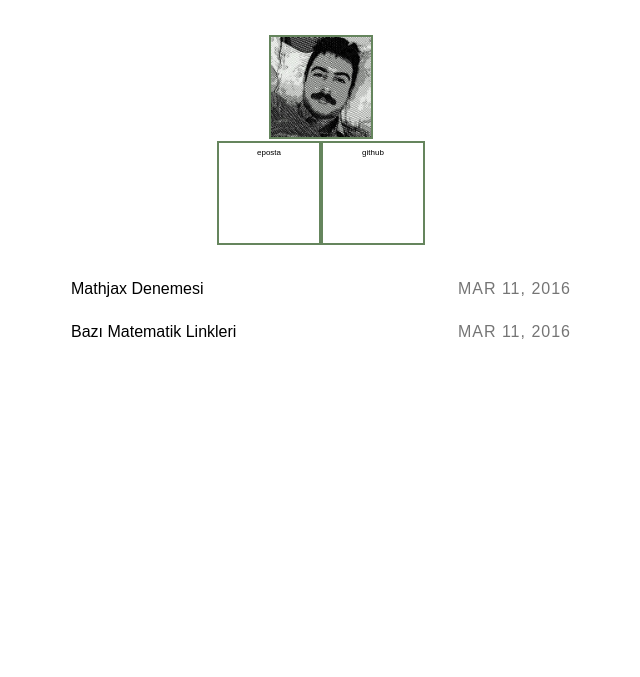
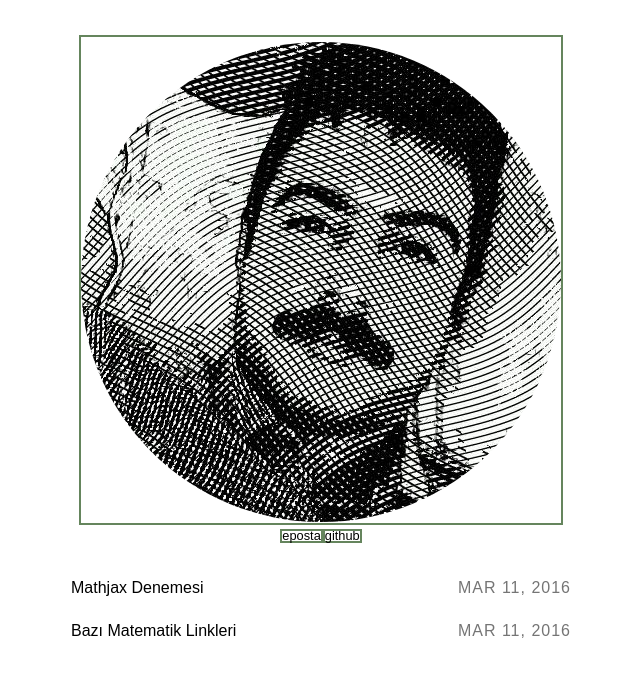
Before and after one commit to hakanergul/hakanergul.github.io, a Jekyll site: the page built from index.html, in a window 1280 px wide. Shown: the top 677 px of the page, without its empty margins (319-959 px from the left). Built offline with Jekyll 4.4.1, drawn with Linux system fonts in a browser that asks for light colours; some web fonts are replaced.

Commit message:
Update main.scss

```diff
--- a/_sass/main.scss
+++ b/_sass/main.scss
@@ -120,12 +120,11 @@
     color: #000;
     text-decoration: none;
     font-weight: 300;
-    height: 100px;
-    width: 100px;
-    font-size: 0.5em;
+
+    font-size: 0.80em;
     display: inline-block;
     text-align: center;
-    line-height: 20px;
+    line-height: 10px;
     border: 2px solid #65855D;
     &:hover,
     &:focus {
@@ -134,6 +133,12 @@
     &:hover + .logo-prompt,
     &:focus + .logo-prompt {
       display: inline-block !important;
+    }
+    .gravatar {
+       margin-top: 5px;
+      -webkit-border-radius: 50%;
+      -moz-border-radius: 50%;
+      border-radius: 50%;
     }
     @media (max-width : 480px) {&:hover + .logo-prompt,
       &:focus + .logo-prompt {
```
